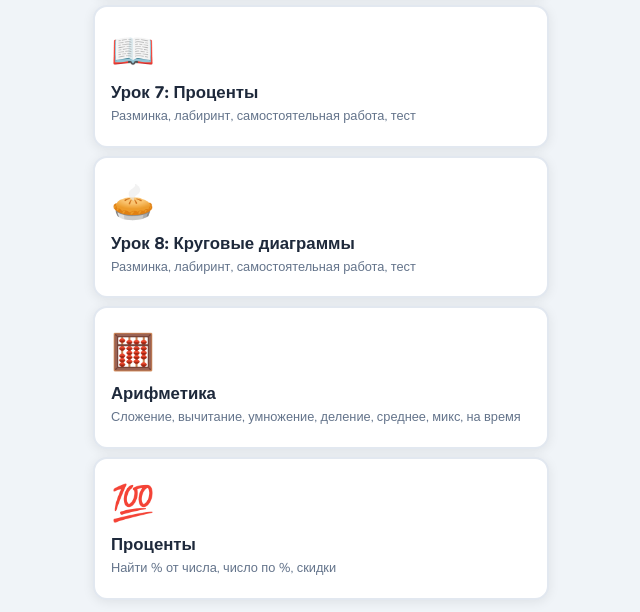
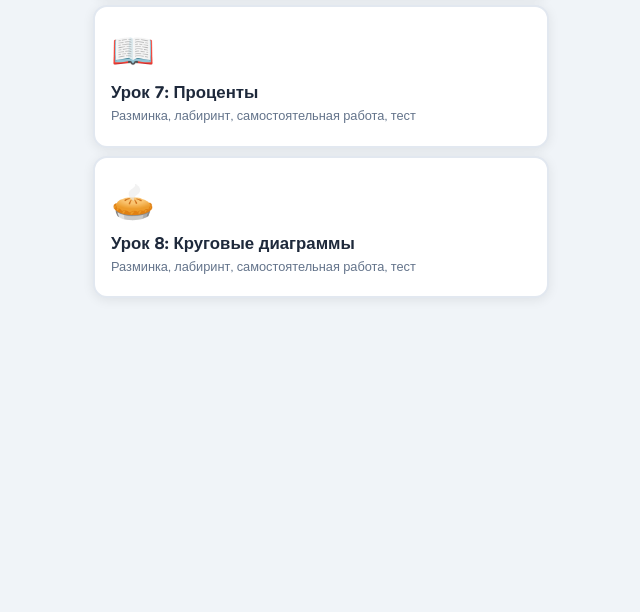
Before and after one commit to Kedzh/mat_6_kl_tr_2_ur_v1.2, a plain HTML site: page Тренажер/index.html in a window 1280 px wide. Shown: the part 792-1404 px from the top of the page, without its empty margins (319-959 px from the left). After the commit the page ends 1102 px from the top, so only its background shows below. Drawn offline with nearby package versions, Linux system fonts and the light colour scheme.

Commit message:
Убраны карточки Арифметика и Проценты с главного экрана

```diff
--- a/Тренажер/index.html
+++ b/Тренажер/index.html
@@ -887,9 +887,7 @@ const TOPICS = [
   { id:'lesson5', label:'Урок 5: Среднее арифметическое — уровень 2', icon:'🧮', desc:'Разминка, лабиринт, самостоятельная работа, тест' },
   { id:'lesson6', label:'Урок 6: Проценты', icon:'💯', desc:'Разминка, лабиринт, самостоятельная работа, тест' },
   { id:'lesson7', label:'Урок 7: Проценты', icon:'📖', desc:'Разминка, лабиринт, самостоятельная работа, тест' },
-  { id:'lesson8', label:'Урок 8: Круговые диаграммы', icon:'🥧', desc:'Разминка, лабиринт, самостоятельная работа, тест' },
-  { id:'arith', label:'Арифметика', icon:'🧮', desc:'Сложение, вычитание, умножение, деление, среднее, микс, на время' },
-  { id:'percent', label:'Проценты', icon:'💯', desc:'Найти % от числа, число по %, скидки' }
+  { id:'lesson8', label:'Урок 8: Круговые диаграммы', icon:'🥧', desc:'Разминка, лабиринт, самостоятельная работа, тест' }
 ];
 function goTopics() { showScreen('screenTopics'); renderTopics(); }
 function renderTopics() {
```
